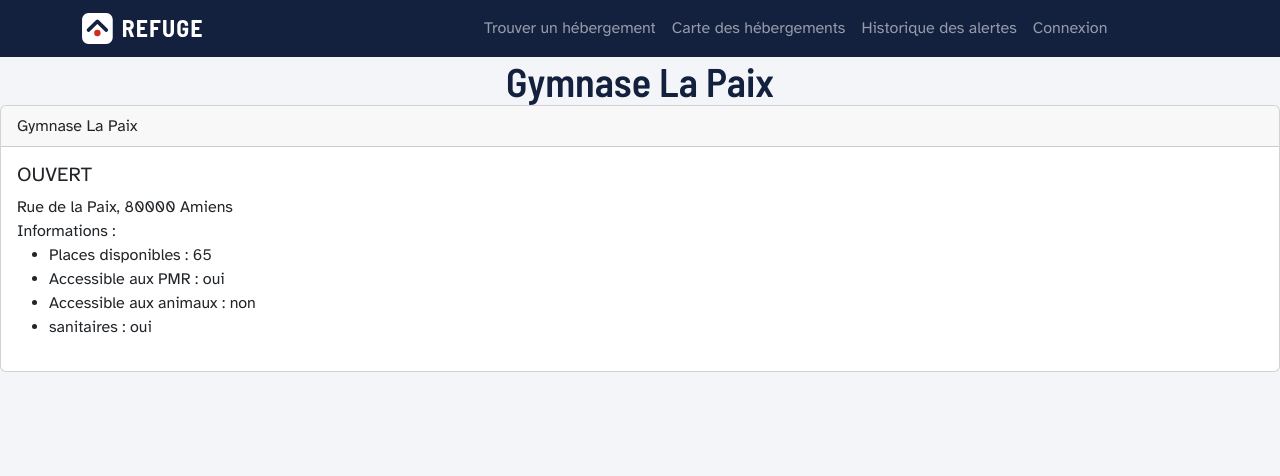
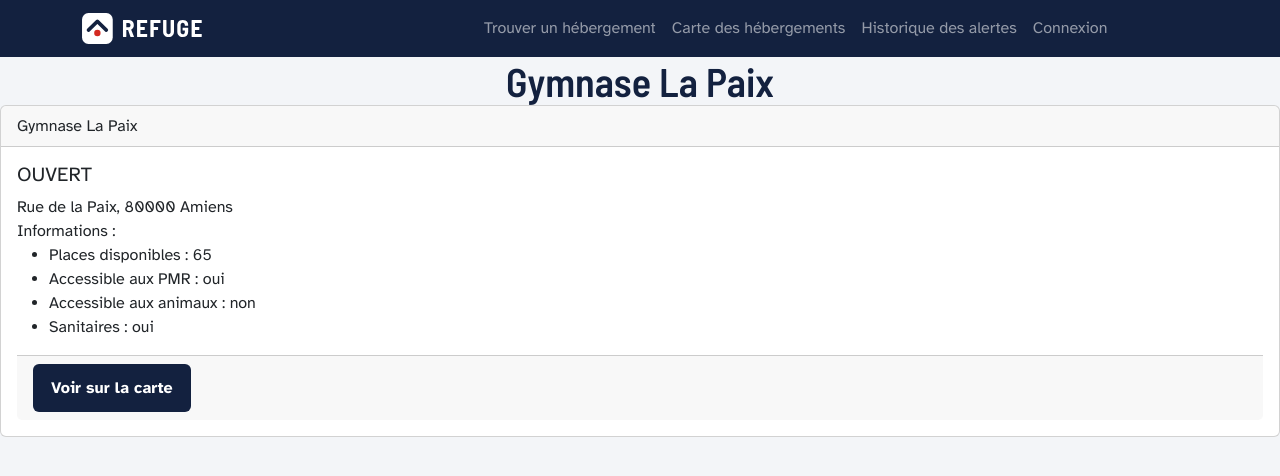
Before and after one commit to Mael0209/site-sae, a React (Vite) app: page /centre/1 in a window 1280 px wide. Shown: the top 476 px of the page. Built offline with nearby package versions, Linux system fonts and the light colour scheme.

Commit message:
Localisation

```diff
--- a/src/components/Bouton.tsx
+++ b/src/components/Bouton.tsx
@@ -1,11 +1,17 @@
+import type {MouseEventHandler} from "react";
+
 export enum varianteBouton {
     primaire = "bouton-primaire",
     secondaire = "bouton-secondaire",
     danger = "bouton-danger"
 }
 
-export default function Bouton({variante, text}: { variante: varianteBouton; text: string; }) {
+export default function Bouton({variante, text, onClick}: {
+    variante: varianteBouton;
+    text: string;
+    onClick?: MouseEventHandler
+}) {
     return (
-        <button className={"bouton " + variante} type="button">{text}</button>
+        <button className={"bouton " + variante} type="button" onClick={onClick}>{text}</button>
     );
 }
--- a/src/pages/Carte.tsx
+++ b/src/pages/Carte.tsx
@@ -1,6 +1,22 @@
-import {Marker, Polygon, Popup} from "react-leaflet";
+import {Marker, Polygon, Popup, useMap, useMapEvents} from "react-leaflet";
 import CarteComp from "../components/Carte"
 import {mockCentres, mockZones} from "../JeuEssai.ts";
+import {useState} from "react";
+import {LatLng} from "leaflet";
+
+function LocationMarker() {
+    const [location, setLocation] = useState<LatLng | null>(null);
+
+    useMap().locate();
+
+    useMapEvents({
+        locationfound: (l) => {
+            setLocation(l.latlng)
+        }
+    });
+
+    return location ? <Marker position={location}><Popup>Votre position</Popup></Marker> : null;
+}
 
 export default function Carte() {
     return (
@@ -9,6 +25,7 @@ export default function Carte() {
                 {mockCentres.map(c => <Marker position={c.position}><Popup>{c.nom}</Popup></Marker>)}
                 {mockZones.map(z => <Polygon color="red" positions={z.perimetre}><Popup>{z.nom} <br/>-
                     par {z.utilisateur.nom} {z.utilisateur.prenom} </Popup></Polygon>)}
+                <LocationMarker/>
             </CarteComp>
         </div>
     )
--- a/src/pages/Centre.tsx
+++ b/src/pages/Centre.tsx
@@ -1,8 +1,9 @@
-import {useParams} from "react-router";
+import {Link, useParams} from "react-router";
 import {mockCentres} from "../JeuEssai.ts";
 import {type Centre} from "../utils.ts";
 import {useEffect, useState} from "react";
 import {Card} from "react-bootstrap";
+import Bouton, {varianteBouton} from "../components/Bouton.tsx";
 
 export default function Centre() {
     const [centre, setCentre] = useState<Centre | undefined>(undefined);
@@ -28,9 +29,14 @@ export default function Centre() {
                             <li>Places disponibles : {centre.places_dispo}</li>
                             <li>Accessible aux PMR : {centre.acces_pmr ? "oui" : "non"}</li>
                             <li>Accessible aux animaux : {centre.accueil_animaux ? "oui" : "non"}</li>
-                            <li>sanitaires : {centre.sanitaire ? "oui" : "non"}</li>
+                            <li>Sanitaires : {centre.sanitaire ? "oui" : "non"}</li>
                         </ul>
                     </Card.Text>
+                    <Card.Footer>
+                        <Link to="/carte">
+                            <Bouton variante={varianteBouton.primaire} text="Voir sur la carte"/>
+                        </Link>
+                    </Card.Footer>
                 </Card.Body>
             </Card>
         </>
```
